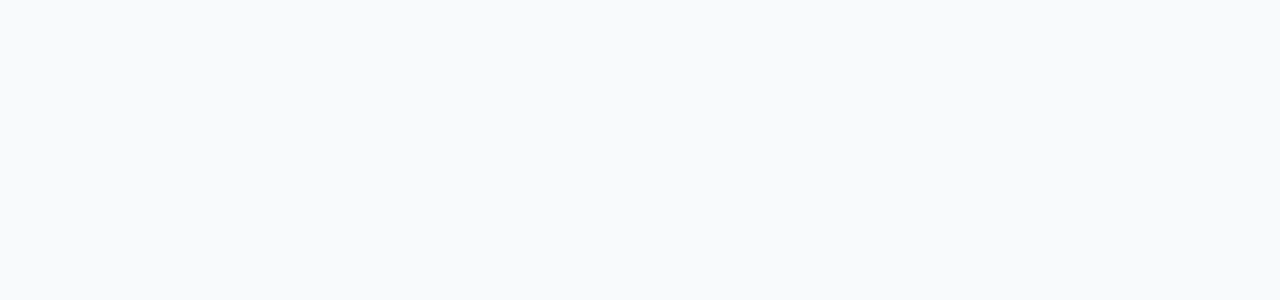
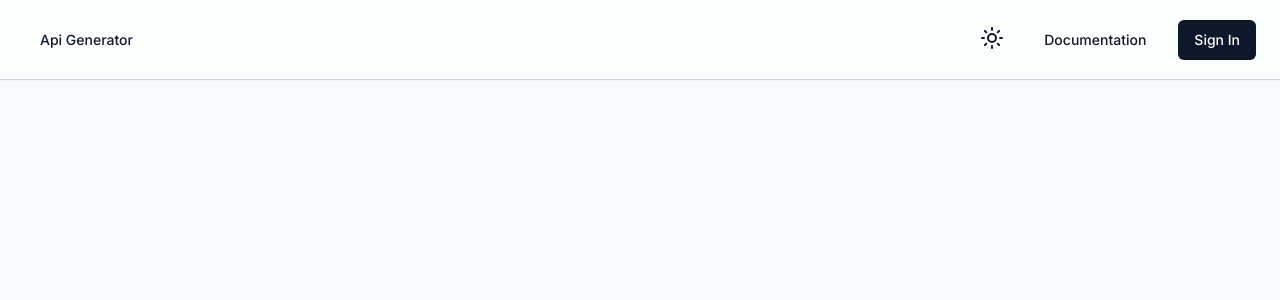
Before and after one commit to liaHi19/Similarity, a Next.js app: page / in a window 1280 px wide. Shown: the top 300 px of the page. Built offline with nearby package versions, Linux system fonts and the light colour scheme; no server answers.

Commit message:
[#9] Add Navbar Component

```diff
--- a/src/app/layout.tsx
+++ b/src/app/layout.tsx
@@ -1,8 +1,11 @@
 import { Inter } from "next/font/google";
+
+import Providers from "@/components/Providers";
+import Navbar from "@/components/Navbar";
+import { Toaster } from "@/components/ui/Toast";
 
 import "@/styles/globals.css";
 import { cn } from "@/lib/utils";
-import Providers from "@/components/Providers";
 
 const inter = Inter({ subsets: ["latin"] });
 
@@ -16,8 +19,13 @@
       lang="en"
       className={cn("bg-white text-slate-900 antialiased", inter.className)}
     >
-      <body className="min-h-screen bg-slate-50 dark:bg-slate-900">
-        <Providers>{children}</Providers>
+      <body className="min-h-screen bg-slate-50 dark:bg-slate-900 antialiased">
+        <Providers>
+          {children}
+          <Toaster position="bottom-right" />
+          {/* @ts-expect-error Server component */}
+          <Navbar />
+        </Providers>
       </body>
     </html>
   );
--- /dev/null
+++ b/src/components/Navbar.tsx
@@ -0,0 +1,53 @@
+import { getServerSession } from "next-auth";
+import Link from "next/link";
+
+import SignInButton from "@/components/SignInButton";
+import SignOutButton from "./SignOutButton";
+
+import { buttonVariants } from "@/ui/Button";
+import ThemeToggle from "./ThemeToggle";
+
+interface NavbarProps {}
+
+const Navbar = async ({}) => {
+  const session = await getServerSession();
+
+  return (
+    <div className="fixed z-50 top-0 right-0 left-0 bg-blur-sm bg-white/75 dark:bg-slate-900 h-20 border-b border-slate-300 dark:border-slate-900 shadow-sm flex items-center justify-between">
+      <nav className="container max-w-7xl mx-auto w-full flex items-center justify-between">
+        <Link href="/" className={buttonVariants({ variant: "link" })}>
+          Api Generator
+        </Link>
+
+        <div className="md:hidden">
+          <ThemeToggle />
+        </div>
+
+        <div className="hidden md:flex gap-4">
+          <ThemeToggle />
+          <Link
+            href="/documentation"
+            className={buttonVariants({ variant: "ghost" })}
+          >
+            Documentation
+          </Link>
+          {session ? (
+            <>
+              <Link
+                href="/dashboard"
+                className={buttonVariants({ variant: "ghost" })}
+              >
+                Dashboard
+              </Link>
+              <SignOutButton />
+            </>
+          ) : (
+            <SignInButton />
+          )}
+        </div>
+      </nav>
+    </div>
+  );
+};
+
+export default Navbar;
--- a/src/components/Providers.tsx
+++ b/src/components/Providers.tsx
@@ -11,6 +11,7 @@
   return (
     <ThemeProvider attribute="class" defaultTheme="system" enableSystem>
       <SessionProvider>{children}</SessionProvider>
+      <div className="h-40 md:hidden" />
     </ThemeProvider>
   );
 };
--- a/src/components/ui/LargeHeading.tsx
+++ b/src/components/ui/LargeHeading.tsx
@@ -18,11 +18,11 @@
   }
 );
 
-interface ILargeHeading
+interface LargeHeadingProps
   extends HTMLAttributes<HTMLHeadingElement>,
     VariantProps<typeof headingVariants> {}
 
-const LargeHeading = forwardRef<HTMLHeadingElement, ILargeHeading>(
+const LargeHeading = forwardRef<HTMLHeadingElement, LargeHeadingProps>(
   ({ children, className, size, ...props }, ref) => {
     return (
       <h1
--- a/src/components/ui/Paragraph.tsx
+++ b/src/components/ui/Paragraph.tsx
@@ -16,11 +16,11 @@
     },
   }
 );
-interface IParagraph
+interface ParagraphProps
   extends HTMLAttributes<HTMLParagraphElement>,
     VariantProps<typeof paragraphVariants> {}
 
-const Paragraph = forwardRef<HTMLParagraphElement, IParagraph>(
+const Paragraph = forwardRef<HTMLParagraphElement, ParagraphProps>(
   ({ className, children, size, ...props }, ref) => {
     return (
       <p
```
